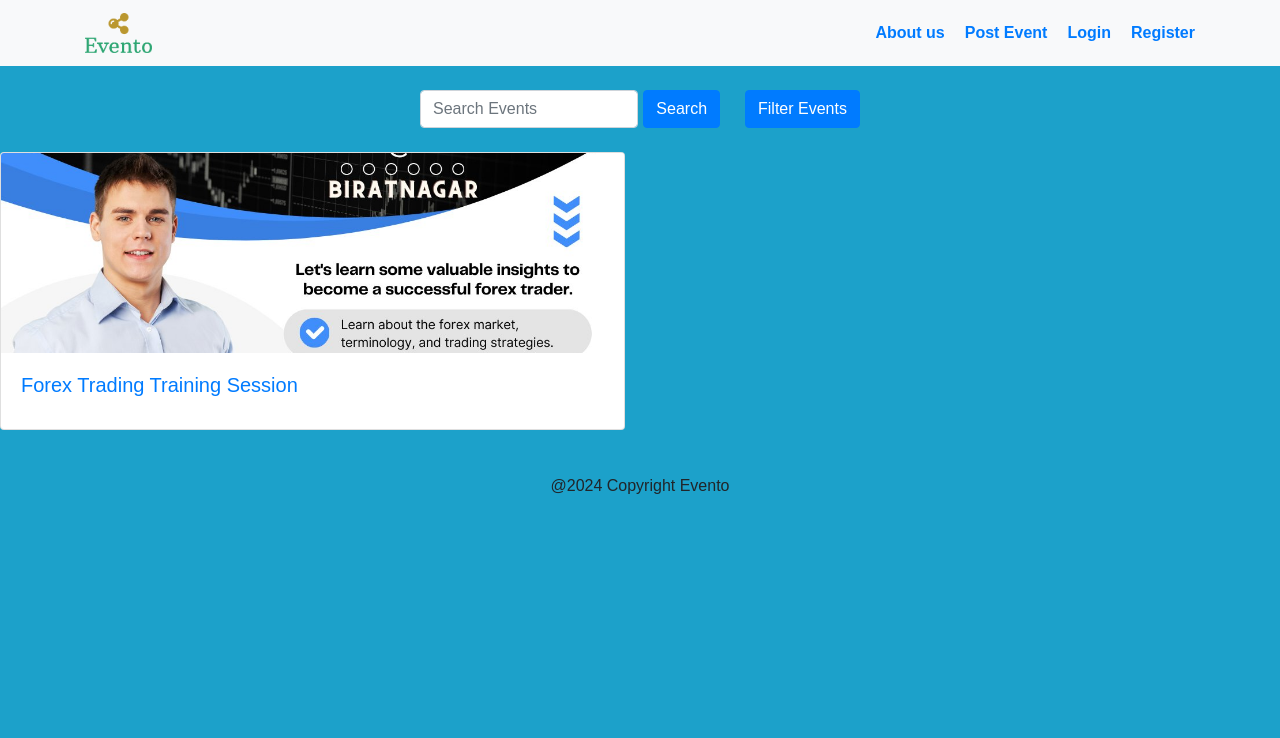
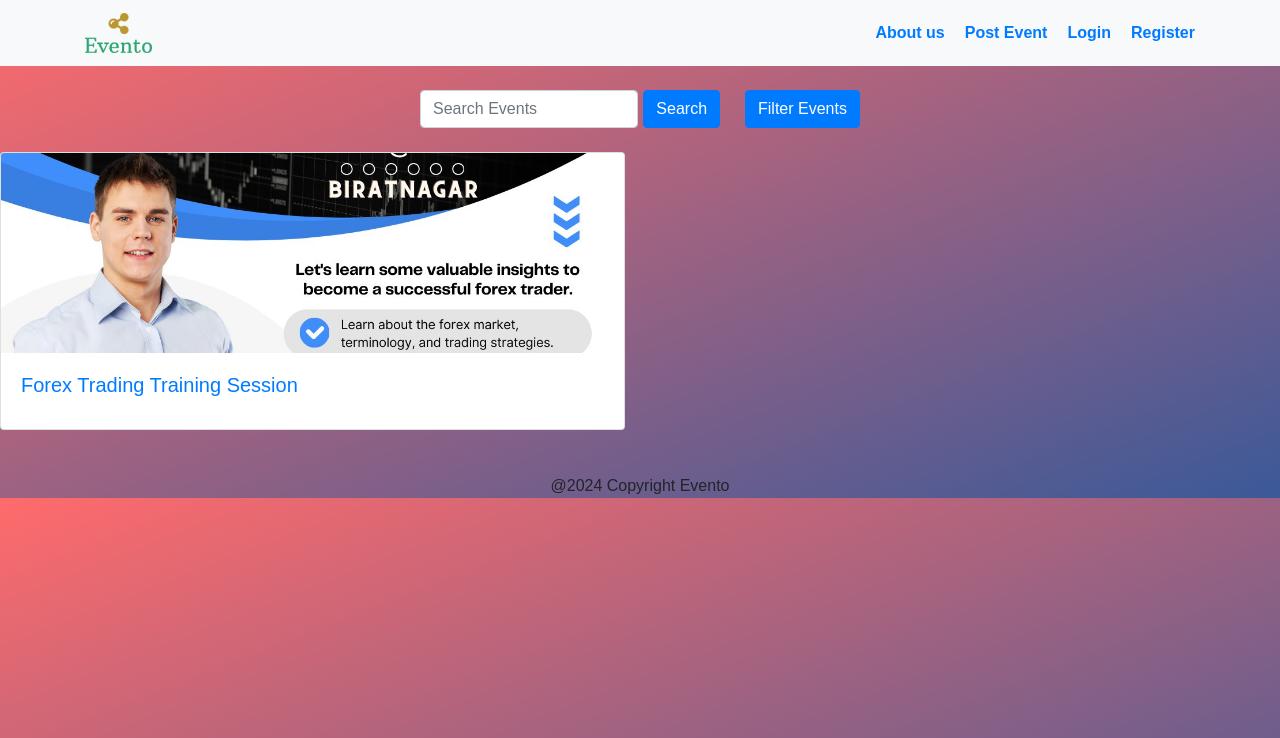
Before and after one commit to BibekRai44/Evento, a Flask app: page / in a window 1280 px wide. Shown: the top 738 px of the page. Run offline with Flask 3, Linux system fonts and the light colour scheme; some libraries are stand-ins or nearby versions.

Commit message:
updated bg to gradient

```diff
--- a/templates/dashboard.html
+++ b/templates/dashboard.html
@@ -34,7 +34,7 @@
             object-fit: cover;
         }
         body {
-            background-color: rgb(28, 161, 202);
+            background: linear-gradient(to bottom right, #ff6b6b, #3b5998);
             font-family: Arial, sans-serif;
             margin: 0;
             padding: 0;
--- a/templates/event_details.html
+++ b/templates/event_details.html
@@ -16,7 +16,7 @@
 <body>
     <style>
         body {
-            background-color: rgb(28, 161, 202);
+            background: linear-gradient(to bottom right, #ff6b6b, #3b5998);
             font-family: Arial, sans-serif;
             margin: 0;
             padding: 0;
--- a/templates/filter.html
+++ b/templates/filter.html
@@ -27,7 +27,7 @@
             border-color: #0056b3;
         }
         body {
-            background-color: rgb(28, 161, 202);
+            background: linear-gradient(to bottom right, #ff6b6b, #3b5998);
             font-family: Arial, sans-serif;
             margin: 0;
             padding: 0;
--- a/templates/filter_results.html
+++ b/templates/filter_results.html
@@ -25,7 +25,7 @@
             border-radius: 5px;
         }
         body {
-            background-color: rgb(28, 161, 202);
+            background: linear-gradient(to bottom right, #ff6b6b, #3b5998);
             font-family: Arial, sans-serif;
             margin: 0;
             padding: 0;
--- a/templates/home.html
+++ b/templates/home.html
@@ -64,7 +64,7 @@
         width: 100%;
     }
     body {
-            background-color: rgb(28, 161, 202);
+            background: linear-gradient(to bottom right, #ff6b6b, #3b5998);
             font-family: Arial, sans-serif;
             margin: 0;
             padding: 0;
```
Also changed, not shown: templates/search_results.html (+8 -0 lines).
